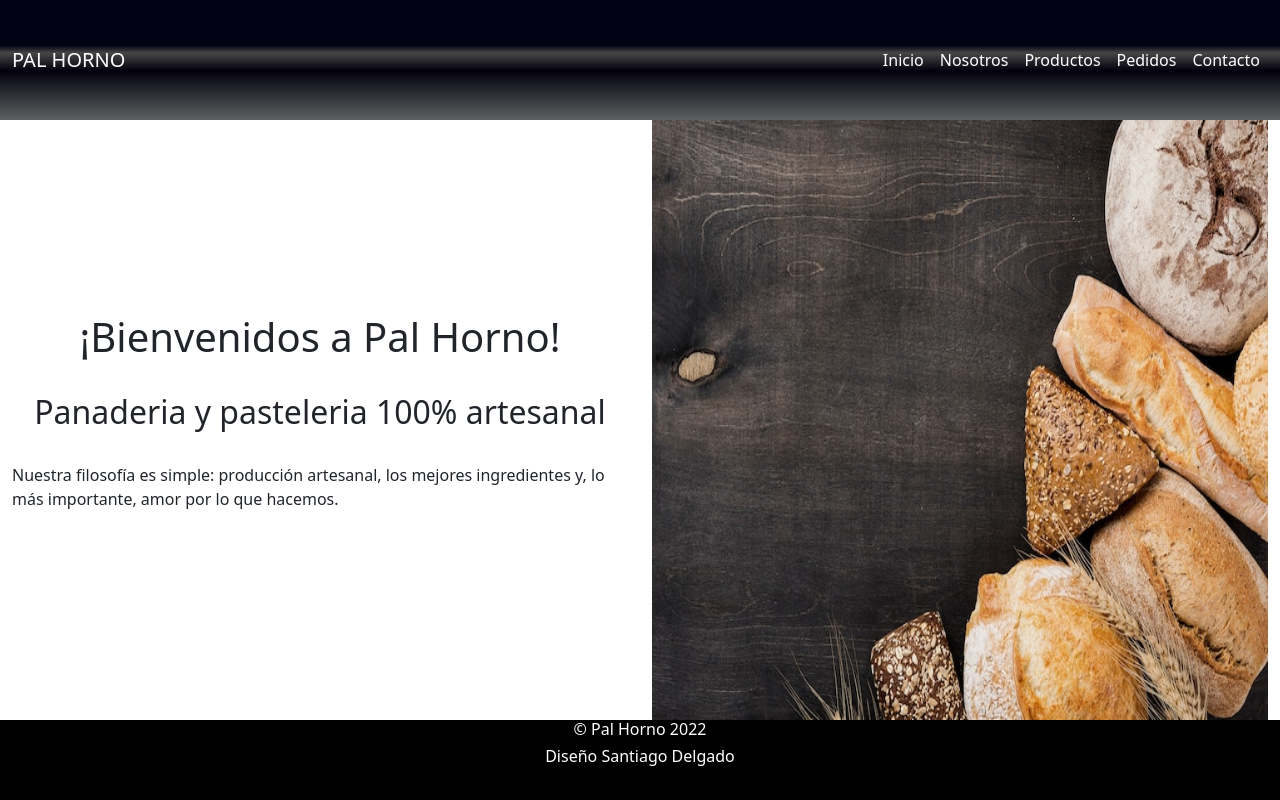
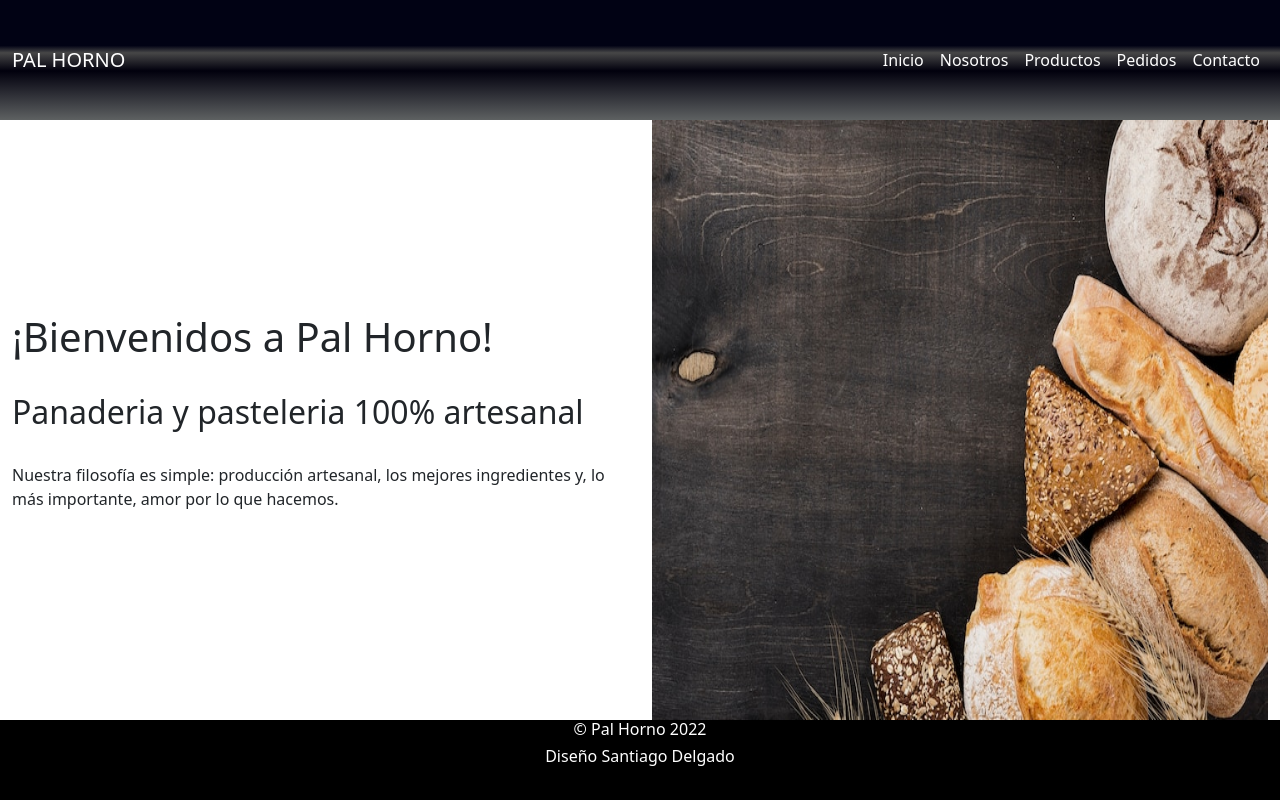
Before and after one commit to santiagodaniel95/Delgado_PalHorno, a plain HTML site: page index.html in a window 1280 px wide. Drawn offline with nearby package versions, Linux system fonts and the light colour scheme.

Commit message:
se elimina clase aling items center de los textos del index

```diff
--- a/index.html
+++ b/index.html
@@ -33,7 +33,7 @@
 
     <main class="container-fluid">
         <div id="main" class="row">
-            <section class="col-sm-12 col-md-12 col-lg-6 col-xl-6 col-xxl-6 d-flex flex-column justify-content-center align-items-center">
+            <section class="col-sm-12 col-md-12 col-lg-6 col-xl-6 col-xxl-6 d-flex flex-column justify-content-center ">
             <h1 class="h1">¡Bienvenidos a Pal Horno!</h1>
             <br>
             <h2 class="h2"> Panaderia y pasteleria 100% artesanal</h2>
```
